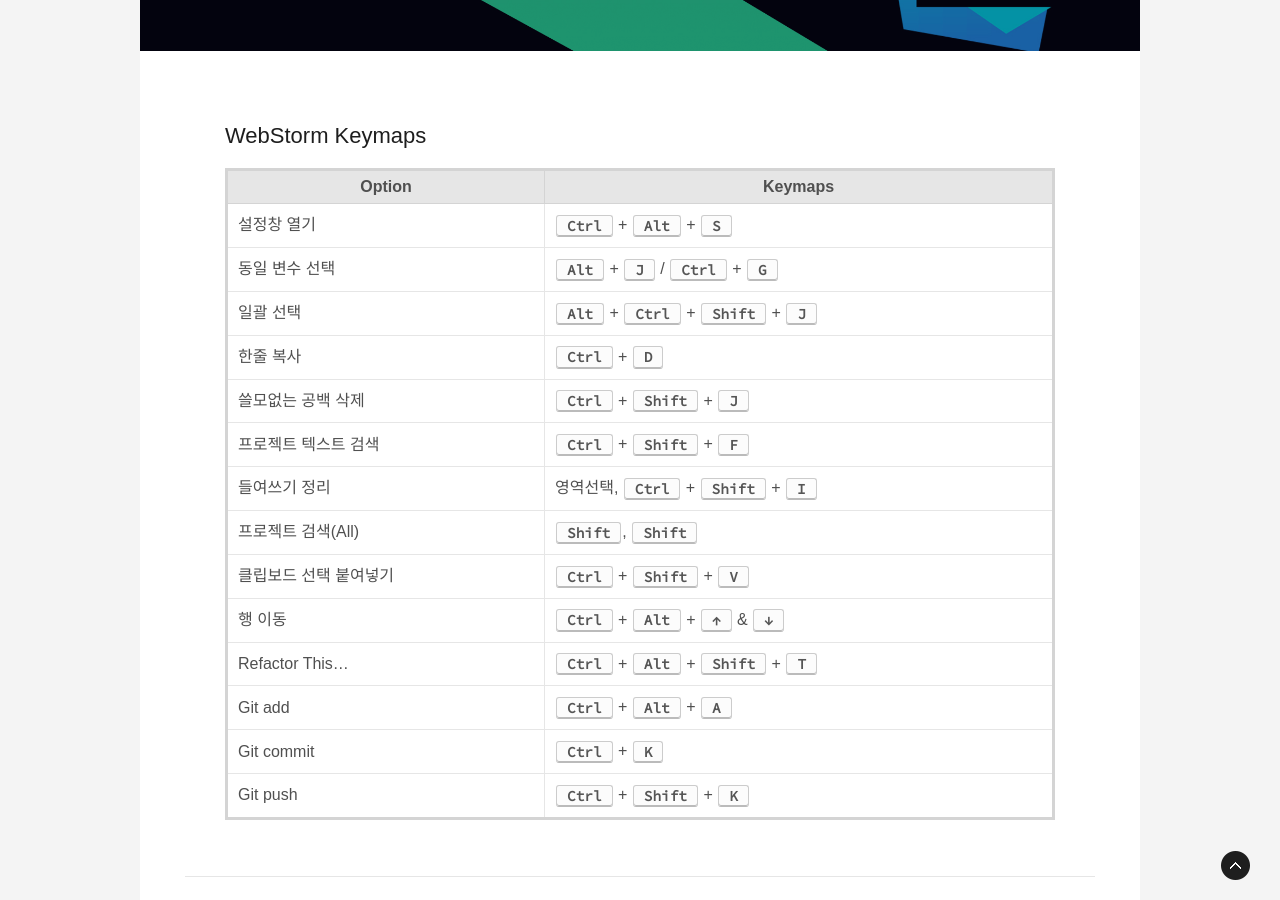
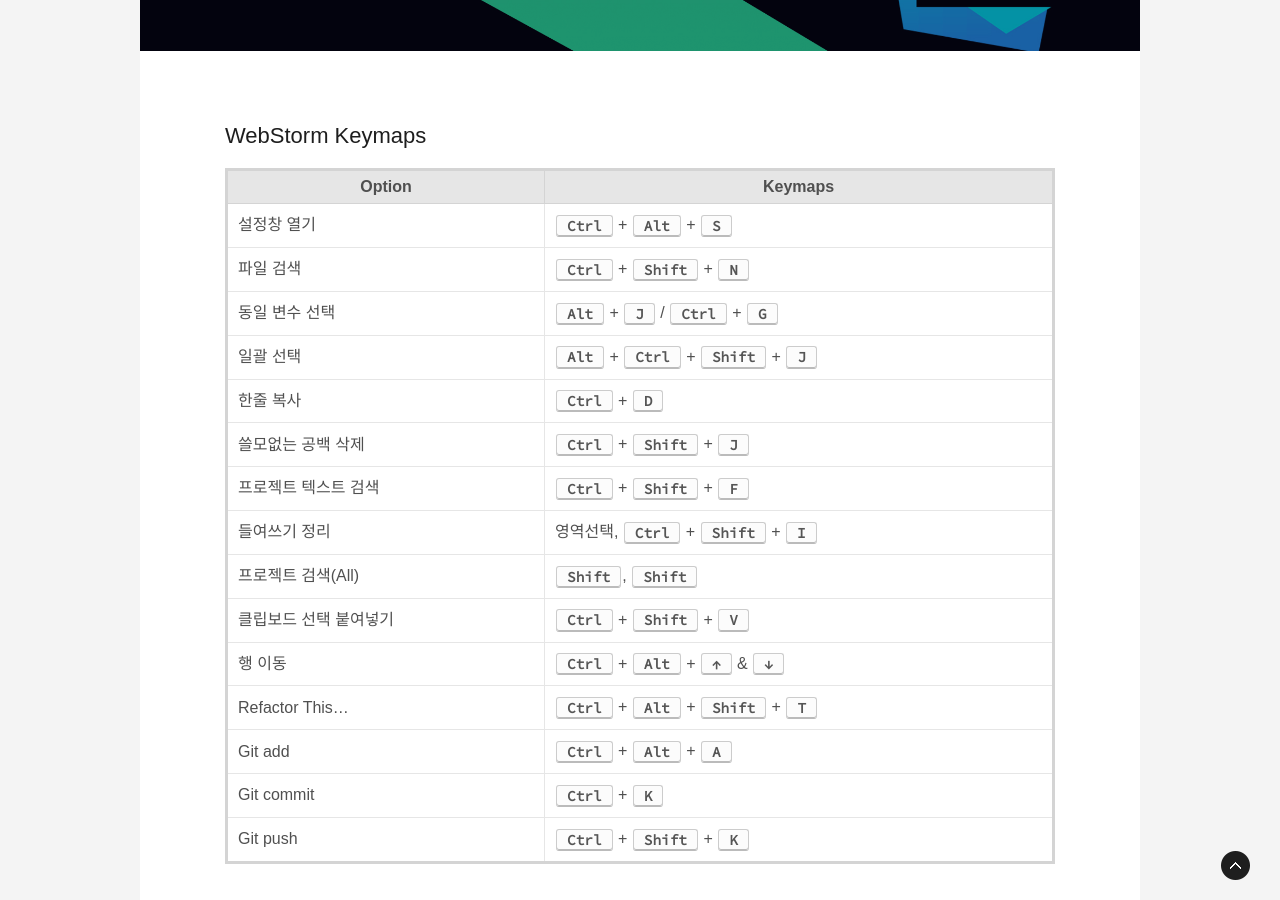
Before and after one commit to gutmate/gutmate.github.com, a Jekyll site: the page built from _posts/2017-03-24-webstorm-keymaps.md, in a window 1280 px wide and 900 px high, scrolled down 386 px. Built offline with Jekyll 4.4.1, drawn with Linux system fonts in a browser that asks for light colours; some web fonts are replaced; comment, search, counter and statistics services are not loaded.

Commit message:
웹스톰 포스팅 업데이트 파일 검색 단축어 추가

```diff
--- a/_posts/2017-03-24-webstorm-keymaps.md
+++ b/_posts/2017-03-24-webstorm-keymaps.md
@@ -15,6 +15,7 @@
 |Option|Keymaps|
 |---|---|
 |설정창 열기|<kbd>Ctrl</kbd> + <kbd>Alt</kbd> + <kbd>S</kbd>|
+|파일 검색|<kbd>Ctrl</kbd> + <kbd>Shift</kbd> + <kbd>N</kbd>|
 |동일 변수 선택|<kbd>Alt</kbd> + <kbd>J</kbd> / <kbd>Ctrl</kbd> + <kbd>G</kbd>|
 |일괄 선택|<kbd>Alt</kbd> + <kbd>Ctrl</kbd> + <kbd>Shift</kbd> + <kbd>J</kbd>|
 |한줄 복사|<kbd>Ctrl</kbd> + <kbd>D</kbd>|
```
